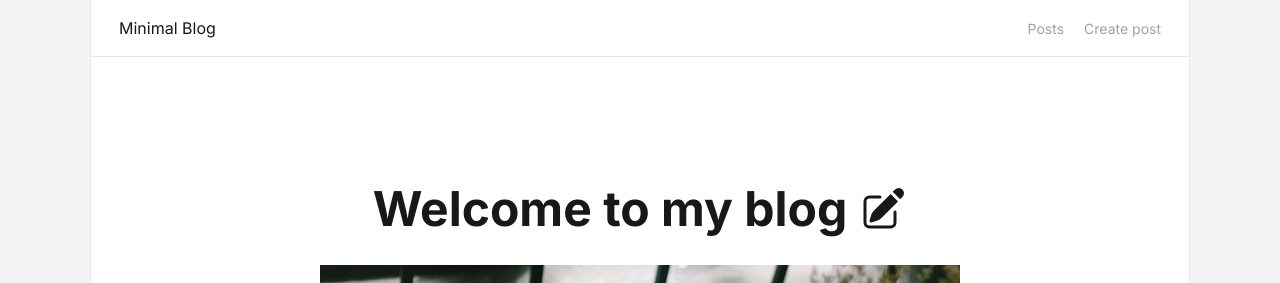
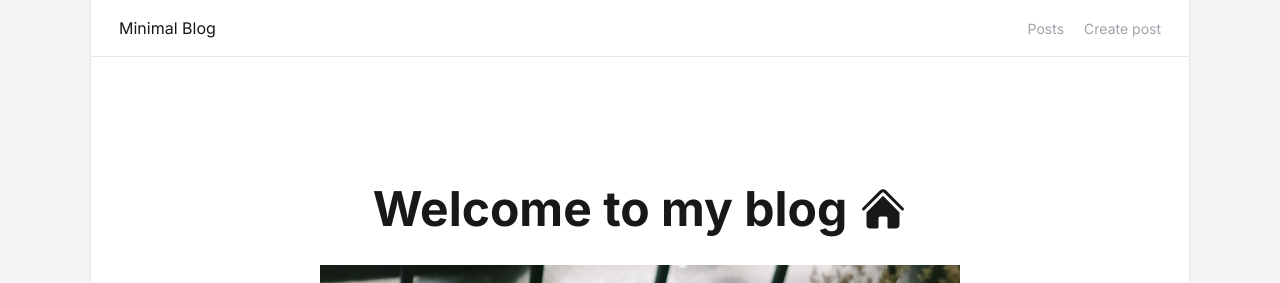
Before and after one commit to videothrone/minimal-blog, a Next.js app: page / in a window 1280 px wide. Shown: the top 283 px of the page. Built offline with nearby package versions, Linux system fonts and the light colour scheme; no server answers; the database is empty.

Commit message:
♻️ Adjust icon on Home page

```diff
--- a/src/app/page.tsx
+++ b/src/app/page.tsx
@@ -1,6 +1,6 @@
 import Image from "next/image";
 import Link from "next/link";
-import { PencilSquareIcon } from '@heroicons/react/24/solid';
+import { HomeIcon } from '@heroicons/react/24/solid';
 import PostsList from "@/components/posts-list";
 import { Suspense } from "react";
 
@@ -11,7 +11,7 @@ export default function Home() {
         <h1 className="text-4xl md:text-5xl font-bold mb-5">
           Welcome to my blog
         </h1>
-        <PencilSquareIcon className="w-12 h-12 text-black-300 mb-5" />
+        <HomeIcon className="w-12 h-12 text-black-300 mb-5" />
       </div>
       <div className="flex justify-center">
         <Image
```
